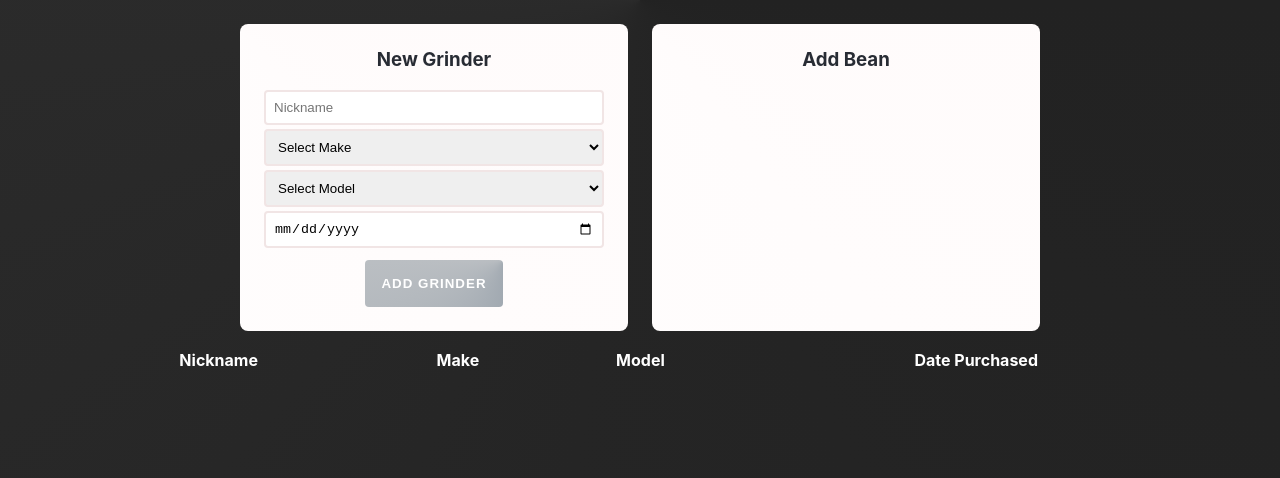
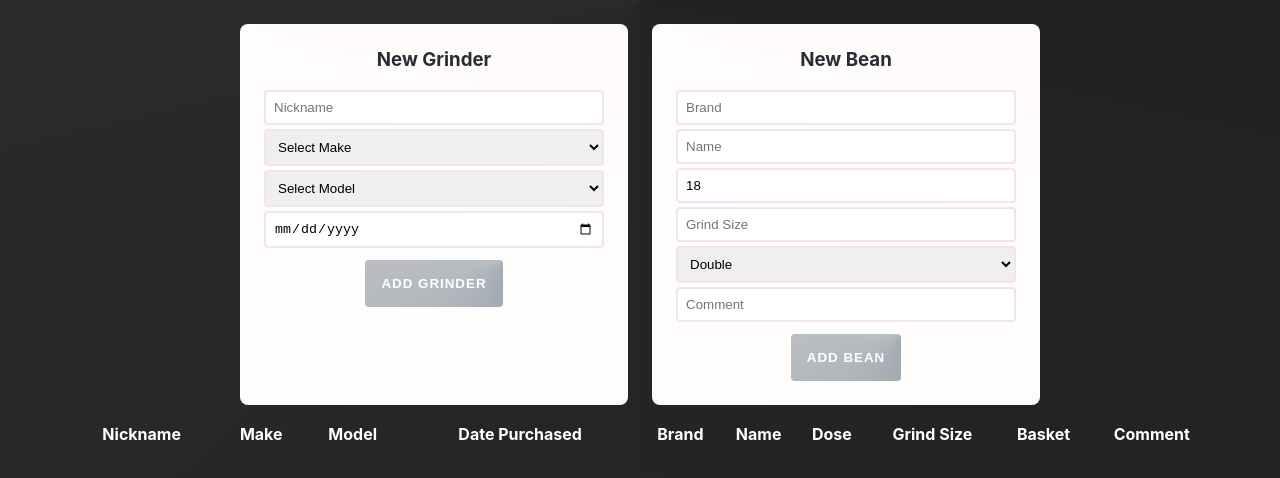
Before and after one commit to jezzzm/bean-counter, a React (Vite) app: page / in a window 1280 px wide. Shown: the top 478 px of the page. Built offline with nearby package versions, Linux system fonts and the light colour scheme.

Commit message:
feat: beans

```diff
--- a/src/App.css
+++ b/src/App.css
@@ -84,3 +84,9 @@
 .my-grinders-table {
   width: 100%;
 }
+
+.tables-container {
+  display: flex;
+  flex-direction: row;
+  width: 100%;
+}
--- a/src/App.tsx
+++ b/src/App.tsx
@@ -1,5 +1,8 @@
 import React, { useState } from 'react';
 import './app.css';
+import BeanTable from './components/bean-table';
+import NewBean from './components/new-bean';
+import NewGrinder from './components/new-grinder';
 
 const grinders = [
   {
@@ -22,16 +25,23 @@ const grinders = [
     make: 'Wellhome',
     model: 'ZD-10T',
   },
-] as const;
+];
 
-type Grinder = typeof grinders[number];
+export type Grinder = typeof grinders[number];
 
-type MyGrinder = {
+export type MyGrinder = {
   nickname: string;
   datePurchased: string;
 } & Grinder;
 
-type AnyString<T> = { [P in keyof T]: string };
+export type Bean = {
+  brand: string;
+  name: string;
+  dose: number;
+  grindSize: string;
+  basket: 'single' | 'double';
+  comment?: string;
+};
 
 interface Config {
   myGrinder: MyGrinder;
@@ -60,112 +70,33 @@ interface Config {
 
 // append to list
 
-const isCompleteGrinder = (
-  grinder: AnyString<MyGrinder>
-): grinder is MyGrinder => {
-  const cast = grinder as MyGrinder;
-  return !!(cast.model && cast.make && cast.datePurchased && cast.nickname);
-};
-
-const initialNewGrinder = {
-  nickname: '',
-  make: '',
-  model: '',
-  date: '',
-  datePurchased: '',
-};
-
 const initialNewConfig = {};
 
 function App() {
   const [configs, setConfigs] = useState<Config[]>([]);
   const [newConfig, setNewConfig] = useState<Config>();
-  const [newGrinder, setNewGrinder] =
-    useState<AnyString<MyGrinder>>(initialNewGrinder);
+
   const [myGrinders, setMyGrinders] = useState<MyGrinder[]>([]);
-
-  const handleNewGrinderChange = ({
-    target,
-  }: {
-    target: HTMLInputElement | HTMLSelectElement;
-  }) => {
-    setNewGrinder((existing) => ({
-      ...existing,
-      [target.name]: target.value,
-    }));
-  };
-
-  const addNewGrinder = () => {
-    if (isCompleteGrinder(newGrinder)) {
-      setMyGrinders((prev) => [...prev, newGrinder]);
-      setNewGrinder(() => initialNewGrinder);
-    }
-  };
+  const [myBeans, setMyBeans] = useState<Bean[]>([]);
 
   return (
     <div className="app">
       <div className="app-wrapper">
         <header className="app-header">
           <div className="app-forms-container">
+            <NewGrinder
+              grinders={grinders}
+              onSubmit={(newGrinder) => {
+                setMyGrinders((existing) => [...existing, newGrinder]);
+              }}
+            />
+            <NewBean onSubmit={(newBean) => {
+              setMyBeans((existing) => [...existing, newBean]);
+            }} />
+          </div>
+        </header>
+        <div className="tables-container">
 
-        <div className="app-form">
-          <h3>New Grinder</h3>
-          <input
-            value={newGrinder.nickname}
-            name="nickname"
-            onChange={handleNewGrinderChange}
-            placeholder="Nickname"
-          />
-          <select
-            value={newGrinder.make}
-            onChange={handleNewGrinderChange}
-            name="make"
-          >
-            <option value={undefined}>Select Make</option>
-            {grinders
-              .map((grinder) => grinder.make)
-              .filter((val, index, self) => self.indexOf(val) === index)
-              .sort()
-              .map((make) => (
-                <option key={make} value={make}>
-                  {make}
-                </option>
-              ))}
-          </select>
-          <select
-            value={newGrinder.model}
-            onChange={handleNewGrinderChange}
-            name="model"
-          >
-            <option value={undefined}>Select Model</option>
-            {grinders
-              .filter((grinder) => grinder.make === newGrinder.make)
-              .map((grinder) => grinder.model)
-              .sort()
-              .map((model) => (
-                <option key={model} value={model}>
-                  {model}
-                </option>
-              ))}
-          </select>
-          <input
-            value={newGrinder.datePurchased}
-            type="date"
-            name="datePurchased"
-            onChange={handleNewGrinderChange}
-            placeholder="datePurchased"
-          />
-
-          <button type="button" onClick={addNewGrinder} className="app-form-submit" disabled={!isCompleteGrinder(newGrinder)}>
-            Add Grinder
-          </button>
-        </div>
-        <div className="app-form">
-          <h3>Add Bean</h3>
-          </div>
-        </div>
-
-      </header>
         <table className="my-grinders-table">
           <thead>
             <tr>
@@ -186,6 +117,9 @@ function App() {
             ))}
           </tbody>
         </table>
+          <BeanTable beans={myBeans} />
+        </div>
+
       </div>
     </div>
   );
--- /dev/null
+++ b/src/components/bean-table.tsx
@@ -0,0 +1,35 @@
+import React from 'react';
+import { Bean } from '../app';
+
+type Props = {
+  beans: Bean[];
+};
+
+const BeanTable: React.FC<Props> = ({ beans }) => (
+  <table className="my-grinders-table">
+    <thead>
+      <tr>
+        <th>Brand</th>
+        <th>Name</th>
+        <th>Dose</th>
+        <th>Grind Size</th>
+        <th>Basket</th>
+        <th>Comment</th>
+      </tr>
+    </thead>
+    <tbody>
+      {beans.map((bean) => (
+        <tr key={bean.brand + bean.name + bean.dose + bean.grindSize}>
+          <td>{bean.brand}</td>
+          <td>{bean.name}</td>
+          <td>{bean.dose}</td>
+          <td>{bean.grindSize}</td>
+          <td>{bean.basket}</td>
+          <td>{bean.comment}</td>
+        </tr>
+      ))}
+    </tbody>
+  </table>
+);
+
+export default BeanTable;
--- /dev/null
+++ b/src/components/new-bean.tsx
@@ -0,0 +1,108 @@
+import React, { useState } from 'react';
+import { Bean, Grinder, MyGrinder } from '../app';
+
+type AnyString<T> = { [P in keyof T]: string };
+
+const isCompleteBean = (bean: Bean): bean is Bean => {
+  return !!(
+    bean.brand &&
+    bean.name &&
+    bean.dose &&
+    bean.grindSize &&
+    bean.basket
+  );
+};
+
+const initialNewBean: Bean = {
+  brand: '',
+  name: '',
+  dose: 18,
+  grindSize: '',
+  basket: 'double',
+  comment: '',
+};
+
+type Props = {
+  onSubmit: (newBean: Bean) => void;
+};
+
+const NewBean: React.FC<Props> = ({ onSubmit }) => {
+  const [newBean, setNewBean] = useState<Bean>(initialNewBean);
+
+  const handleNewBeanChange = ({
+    target,
+  }: {
+    target: HTMLInputElement | HTMLSelectElement;
+  }) => {
+    setNewBean((existing) => ({
+      ...existing,
+      [target.name]: target.value,
+    }));
+  };
+
+  const addNewBean = () => {
+    const withDoseAsNumber = {...newBean, dose: Number(newBean.dose)}
+    if (isCompleteBean(withDoseAsNumber)) {
+      onSubmit(withDoseAsNumber);
+      setNewBean(initialNewBean);
+    }
+  };
+
+  return (
+    <div className="app-form">
+      <h3>New Bean</h3>
+      <input
+        value={newBean.brand}
+        name="brand"
+        onChange={handleNewBeanChange}
+        placeholder="Brand"
+      />
+      <input
+        value={newBean.name}
+        name="name"
+        onChange={handleNewBeanChange}
+        placeholder="Name"
+      />
+      <input
+        value={newBean.dose}
+        type="number"
+        name="dose"
+        onChange={handleNewBeanChange}
+        placeholder="Dose"
+      />
+      <input
+        value={newBean.grindSize}
+        name="grindSize"
+        onChange={handleNewBeanChange}
+        placeholder="Grind Size"
+      />
+      <select
+        value={newBean.basket}
+        onChange={handleNewBeanChange}
+        name="basket"
+      >
+        <option value="single">Single</option>
+        <option value="double" defaultChecked>
+          Double
+        </option>
+      </select>
+      <input
+        value={newBean.comment}
+        name="comment"
+        onChange={handleNewBeanChange}
+        placeholder="Comment"
+      />
+
+      <button
+        type="button"
+        onClick={addNewBean}
+        className="app-form-submit"
+        disabled={!isCompleteBean(newBean)}
+      >
+        Add Bean
+      </button>
+    </div>
+  );
+};
+
+export default NewBean;
--- /dev/null
+++ b/src/components/new-grinder.tsx
@@ -0,0 +1,109 @@
+import React, { useState } from 'react';
+import { Grinder, MyGrinder } from '../app';
+
+type AnyString<T> = { [P in keyof T]: string };
+
+const isCompleteGrinder = (
+  grinder: AnyString<MyGrinder>
+): grinder is MyGrinder => {
+  const cast = grinder as MyGrinder;
+  return !!(cast.model && cast.make && cast.datePurchased && cast.nickname);
+};
+
+const initialNewGrinder = {
+  nickname: '',
+  make: '',
+  model: '',
+  date: '',
+  datePurchased: '',
+};
+
+type Props = {
+  onSubmit: (newGrinder: MyGrinder) => void;
+  grinders: Grinder[];
+};
+
+const NewGrinder: React.FC<Props> = ({ onSubmit, grinders }) => {
+  const [newGrinder, setNewGrinder] =
+    useState<AnyString<MyGrinder>>(initialNewGrinder);
+
+  const handleNewGrinderChange = ({
+    target,
+  }: {
+    target: HTMLInputElement | HTMLSelectElement;
+  }) => {
+    setNewGrinder((existing) => ({
+      ...existing,
+      [target.name]: target.value,
+    }));
+  };
+
+  const addNewGrinder = () => {
+    if (isCompleteGrinder(newGrinder)) {
+      onSubmit(newGrinder);
+      setNewGrinder(initialNewGrinder);
+    }
+  };
+
+  return (
+    <div className="app-form">
+      <h3>New Grinder</h3>
+      <input
+        value={newGrinder.nickname}
+        name="nickname"
+        onChange={handleNewGrinderChange}
+        placeholder="Nickname"
+      />
+      <select
+        value={newGrinder.make}
+        onChange={handleNewGrinderChange}
+        name="make"
+      >
+        <option value={undefined}>Select Make</option>
+        {grinders
+          .map((grinder) => grinder.make)
+          .filter((val, index, self) => self.indexOf(val) === index)
+          .sort()
+          .map((make) => (
+            <option key={make} value={make}>
+              {make}
+            </option>
+          ))}
+      </select>
+      <select
+        value={newGrinder.model}
+        onChange={handleNewGrinderChange}
+        name="model"
+      >
+        <option value={undefined}>Select Model</option>
+        {grinders
+          .filter((grinder) => grinder.make === newGrinder.make)
+          .map((grinder) => grinder.model)
+          .sort()
+          .map((model) => (
+            <option key={model} value={model}>
+              {model}
+            </option>
+          ))}
+      </select>
+      <input
+        value={newGrinder.datePurchased}
+        type="date"
+        name="datePurchased"
+        onChange={handleNewGrinderChange}
+        placeholder="datePurchased"
+      />
+
+      <button
+        type="button"
+        onClick={addNewGrinder}
+        className="app-form-submit"
+        disabled={!isCompleteGrinder(newGrinder)}
+      >
+        Add Grinder
+      </button>
+    </div>
+  );
+};
+
+export default NewGrinder;
```
Lines whose indentation alone changed are shown as unchanged.
